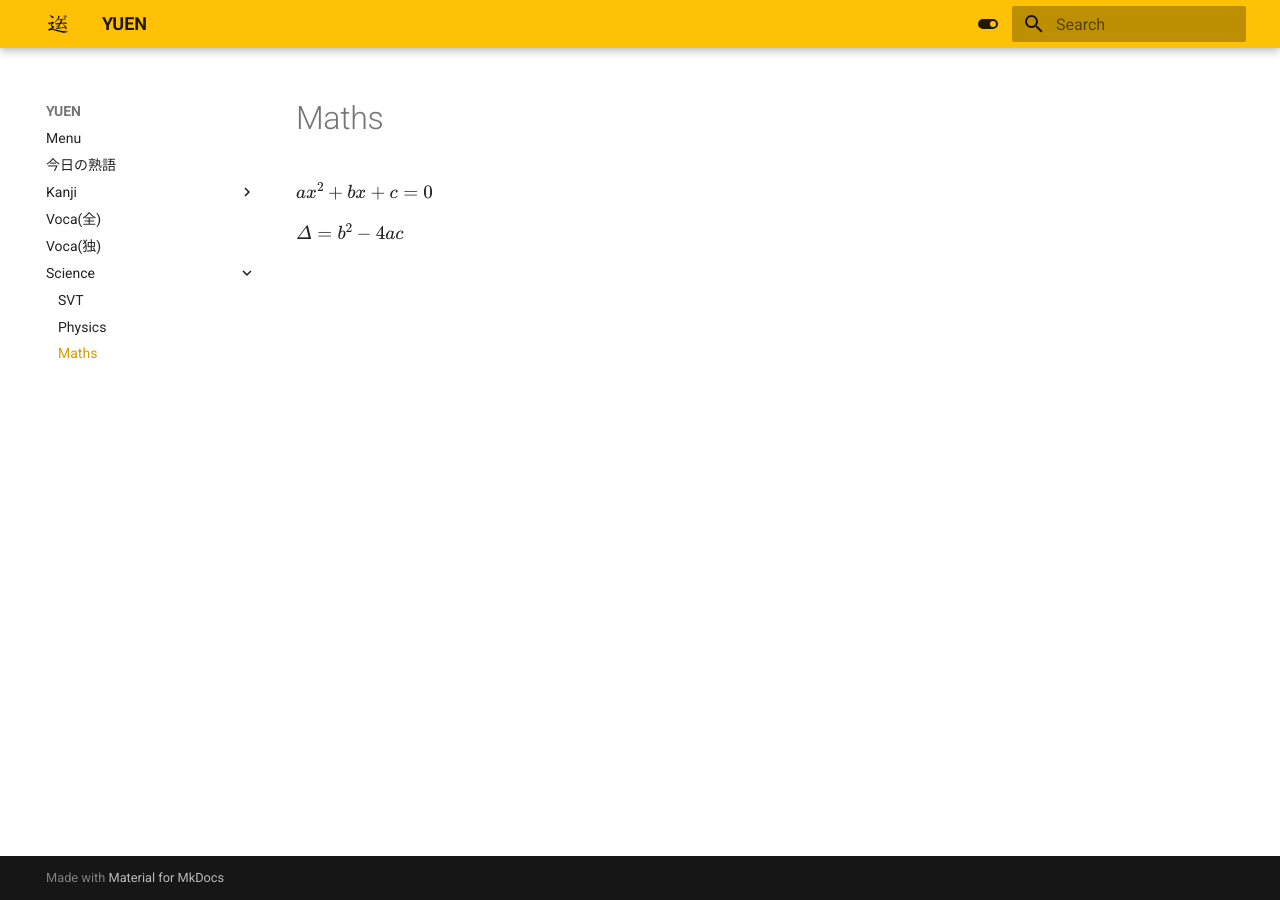
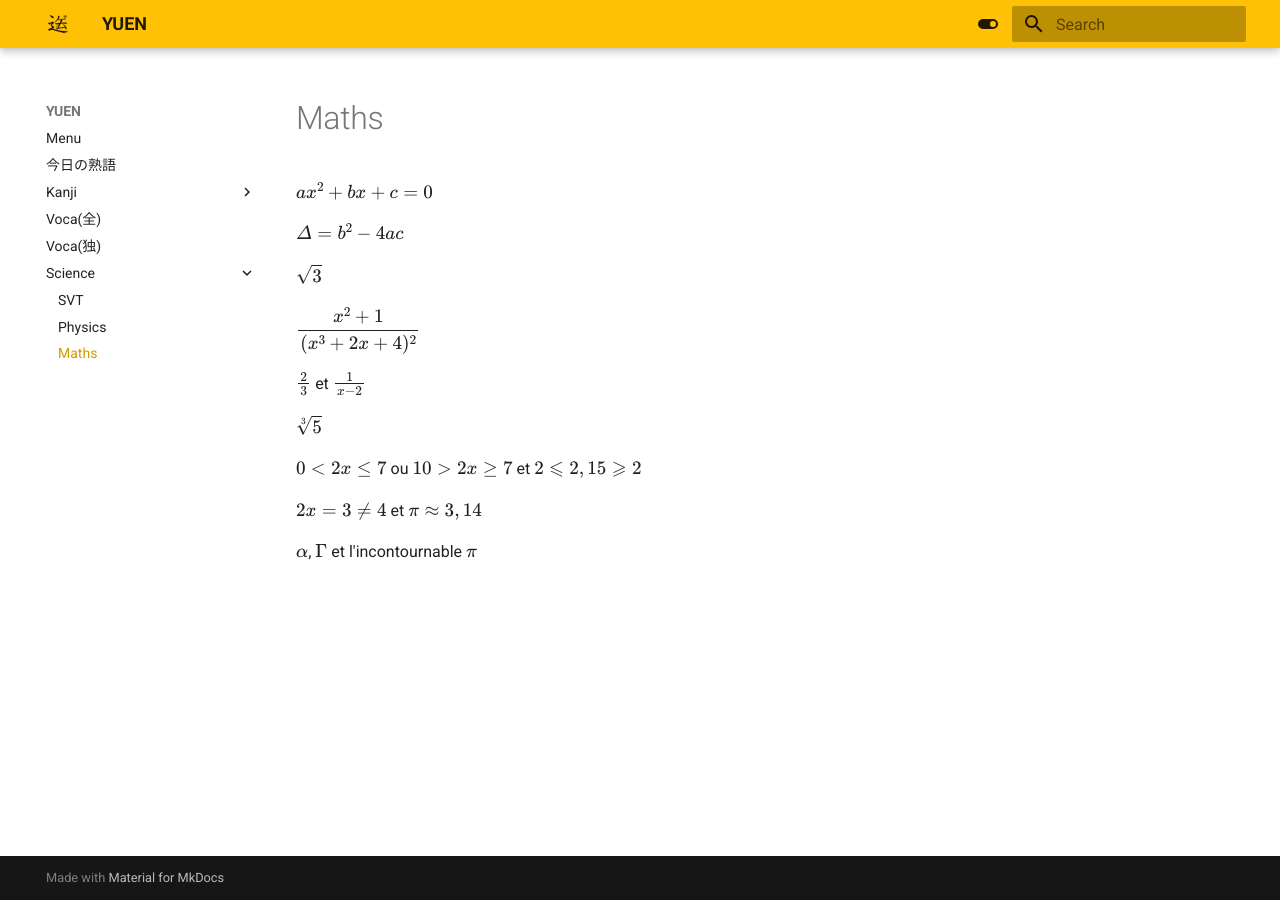
Before and after one commit to pinkara/docs, an MkDocs documentation site: the page built from docs/Maths/maths.md, in a window 1280 px wide. Built offline with MkDocs 1.6.1 and Material for MkDocs 9.7.7, drawn with Linux system fonts in a browser that asks for light colours.

Commit message:
calculs dans maths

```diff
--- a/docs/Maths/maths.md
+++ b/docs/Maths/maths.md
@@ -1,3 +1,17 @@
 $ax^2+bx+c=0$
 
 $Δ=b^2-4ac$
+
+$\sqrt{3}$
+
+$\dfrac{x^2+1}{(x^3+2x+4)^2}$
+
+$\frac{2}{3}$ et $\frac{1}{x-2}$
+
+$\sqrt[3]{5}$
+
+$0 < 2x \le 7$ ou $10 > 2x \ge 7$ et $2 \leqslant 2,15 \geqslant 2$
+
+$2x = 3 \ne 4$ et $\pi \approx 3,14$
+
+$\alpha$, $\Gamma$ et l'incontournable $\pi$
```
Also changed, not shown: site/404.html, site/Kanji/kanji/index.html, site/Kanji/kotowaza/index.html, site/Kanji/sakuin/index.html, site/Maths/maths/index.html, site/PHYS/phys/index.html, site/SVT/svt/index.html, site/Voca/voca/index.html, site/Voca/vocaall/index.html, site/index.html, site/search/search_index.json, site/今日の熟語/knojyuku/index.html, 1 other file.
